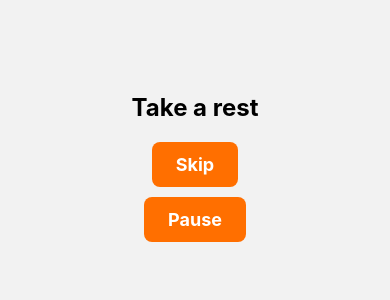
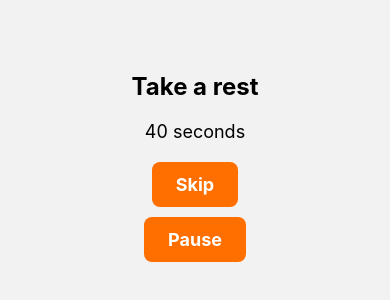
Before and after one commit to Dajuuu/Fit-Buddy, a React Native app: screen /RestScreen in a window 390 px wide. Shown: the part 250-550 px from the top of the page. Built offline with nearby package versions, Linux system fonts and the light colour scheme.

Commit message:
Implemented timer

```diff
--- a/RestScreen.js
+++ b/RestScreen.js
@@ -1,20 +1,40 @@
-import React from "react";
+import React, { useState, useEffect } from "react";
 import { View, Text, TouchableOpacity, StyleSheet } from "react-native";
 
 const RestScreen = ({ navigation }) => {
+  const [timer, setTimer] = useState(45);
+  const [isPaused, setIsPaused] = useState(false);
+
+  useEffect(() => {
+    // Start the timer when the screen mounts
+    const interval = setInterval(() => {
+      if (!isPaused && timer > 0) {
+        setTimer((prevTimer) => prevTimer - 1);
+      }
+    }, 1000);
+
+    // Clear the interval when the screen unmounts
+    return () => clearInterval(interval);
+  }, [isPaused, timer]);
+
   const handleSkip = () => {
     // Navigate to the next screen after rest (you can replace "NextScreen" with your desired screen name)
     navigation.navigate("NextScreen");
   };
 
+  const handlePauseResume = () => {
+    setIsPaused((prevIsPaused) => !prevIsPaused);
+  };
+
   return (
     <View style={styles.container}>
       <Text style={styles.text}>Take a rest</Text>
+      <Text style={styles.timer}>{timer} seconds</Text>
       <TouchableOpacity style={styles.button} onPress={handleSkip}>
         <Text style={styles.buttonText}>Skip</Text>
       </TouchableOpacity>
-      <TouchableOpacity style={styles.button} onPress={() => {}}>
-        <Text style={styles.buttonText}>Pause</Text>
+      <TouchableOpacity style={styles.button} onPress={handlePauseResume}>
+        <Text style={styles.buttonText}>{isPaused ? "Resume" : "Pause"}</Text>
       </TouchableOpacity>
     </View>
   );
@@ -32,6 +52,10 @@ const styles = StyleSheet.create({
     fontWeight: "bold",
     marginBottom: 20,
   },
+  timer: {
+    fontSize: 18,
+    marginBottom: 20,
+  },
   button: {
     backgroundColor: "#ff6f00",
     paddingVertical: 12,
```
